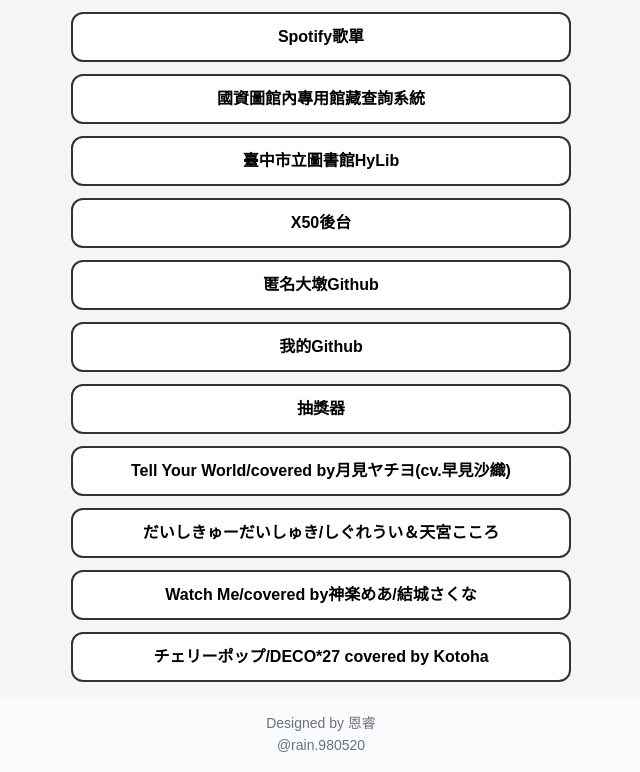
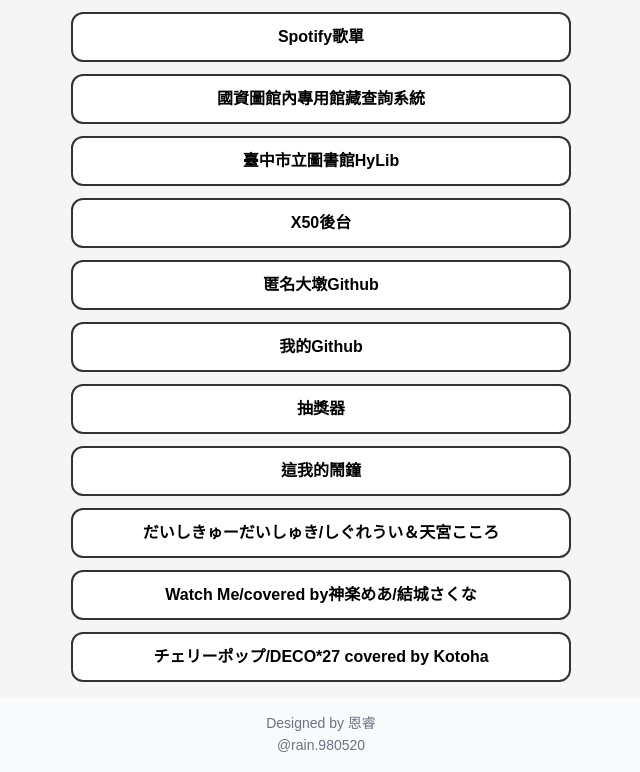
Before and after one commit to Rain980520/rain980520.github.io, a plain HTML site: page index.html in a window 1280 px wide. Shown: the part 100-872 px from the top of the page, without its empty margins (319-959 px from the left). Drawn offline with Linux system fonts and the light colour scheme.

Commit message:
Update index.html

```diff
--- a/index.html
+++ b/index.html
@@ -145,7 +145,7 @@
     <a href="https://rain980520.github.io/link/DDJHgithub/"><button class="custom-btn">匿名大墩Github</button></a>
     <a href="https://rain980520.github.io/link/MYgithub"><button class="custom-btn">我的Github</button></a>
     <a href="https://rain980520.github.io/link/picker"><button class="custom-btn">抽獎器</button></a>
-    <a href="https://rain980520.github.io/link/cover1"><button class="custom-btn">Tell Your World/covered by月見ヤチヨ(cv.早見沙織)</button></a>
+    <a href="https://rain980520.github.io/link/kotoha_alarm"><button class="custom-btn">這我的鬧鐘</button></a>
     <a href="https://rain980520.github.io/link/cover2"><button class="custom-btn">だいしきゅーだいしゅき/しぐれうい＆天宮こころ</button></a>
     <a href="https://rain980520.github.io/link/cover3"><button class="custom-btn">Watch Me/covered by神楽めあ/結城さくな</button></a>
     <a href="https://rain980520.github.io/link/cover4"><button class="custom-btn">チェリーポップ/DECO*27 covered by Kotoha</button></a>
```
